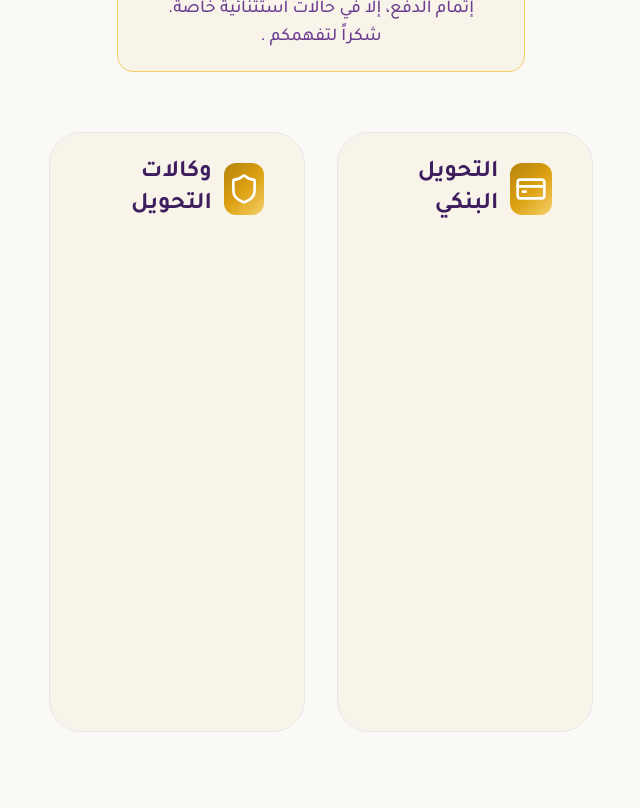
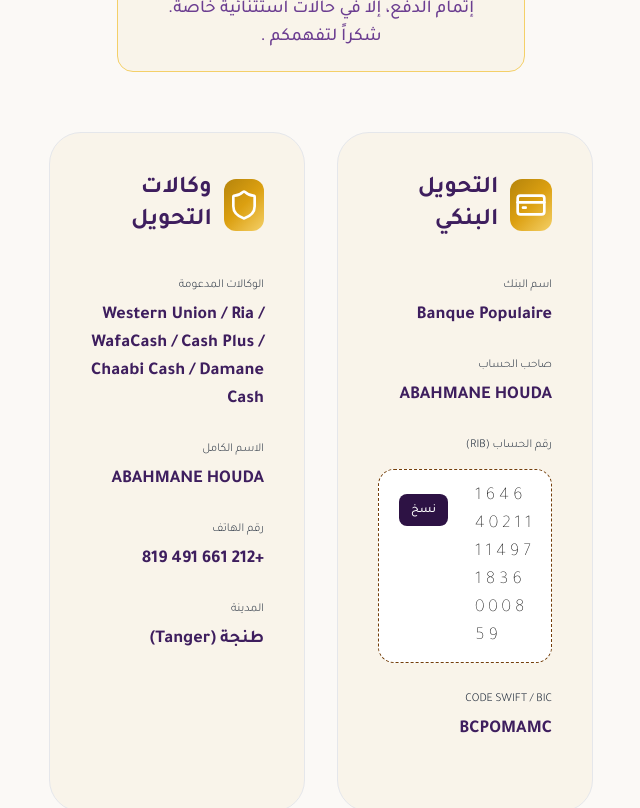
Before and after one commit to Anas-Dn/Houda-Harmouni, a React (Vite) app: page /BoxDetails/1 in a window 1280 px wide. Shown: the part 2700-3508 px from the top of the page, without its empty margins (319-959 px from the left). Built offline with nearby package versions, Linux system fonts and the light colour scheme.

Commit message:
completed the ui for service page

```diff
--- a/src/Components/PaysMethods.jsx
+++ b/src/Components/PaysMethods.jsx
@@ -9,22 +9,70 @@ export default function PaysMethods() {
         <h2 className="text-5xl font-bold text-(--gold) mb-2">الدفع المتاحة</h2>
         <p className="relative text-center bg-[rgba(210,162,12,0.05)] border border-(--gold-light) rounded-2xl py-5 px-10 w-3/4 mt-7 text-lg font-medium text-(--purple-accent)">
             <div className="text-(--gold) absolute right-6">●</div>
-             ملاحظة: لضمان جدية الحجز وجودة الخدمة رسوم التسجيل غير قابلة للاسترجاع بعد إتمام الدفع، إلا في حالات استثنائية خاصة. شكراً لتفهمكم .</p>
+             ملاحظة: لضمان جدية الحجز وجودة الخدمة رسوم التسجيل غير قابلة للاسترجاع بعد إتمام الدفع، إلا في حالات استثنائية خاصة. شكراً لتفهمكم .
+        </p>
+
+
         <div className="flex gap-8 w-full my-15">
-            <div className="flex-1 h-150 bg-[rgba(210,162,12,0.05)] px-10 py-6 border border-gray-200 rounded-4xl hover:border-(--gold) transition-all duration-300 hover:shadow-2xl hover:shadow-[rgba(0,0,0,0.2)] hover:-translate-y-2">
-                <div className="flex items-center gap-3 mb-4">
-                    <div className="w-13 h-13 bg-[image:var(--gold-shimmer)] flex items-center justify-center rounded-xl"><CreditCard className="text-white w-8 h-8 " /></div>
+
+            <div className="flex-1 bg-[rgba(210,162,12,0.05)] px-10 py-10 border border-gray-200 rounded-4xl hover:border-(--gold) transition-all duration-300 hover:shadow-2xl hover:shadow-[rgba(0,0,0,0.2)] hover:-translate-y-2">
+                <div className="flex items-center gap-3 mb-10">
+                    <div className="w-13 h-13 bg-(image:--gold-shimmer) flex items-center justify-center rounded-xl"><CreditCard className="text-white w-8 h-8 " /></div>
                     <h1 className="text-2xl font-bold text-(--purple-royal)">التحويل البنكي</h1>
                 </div>
+                <div>
+                    <h6 className="text-xs text-gray-800 mb-2">اسم البنك</h6>
+                    <h2 className="text-lg font-bold text-(--purple-royal) mb-7">Banque Populaire</h2>
+                </div>
+                <div>
+                    <h6 className="text-xs text-gray-800 mb-2">صاحب الحساب</h6>
+                    <h2 className="text-lg font-bold text-(--purple-royal) mb-7">ABAHMANE HOUDA</h2>
+                </div>
+                <div>
+                    <h6 className="text-xs text-gray-800 mb-4">رقم الحساب (RIB)</h6>
+                    <div className="relative bg-white border border-dashed border-yellow-900 py-3 px-4 rounded-2xl pl-24 mb-7">
+                        <h2 dir="ltr" className="text-lg font-extralight">1 6 4  6 4 0  2 1 1 1 1 4 9 7 1 8 3 6 0 0 0 8 5 9 </h2>
+                        <button className="absolute left-5 top-6 text-xs font-medium cursor-pointer bg-(--purple-deep) text-white py-2 px-3 rounded-lg
+                        hover:bg-(--gold) transition-colors duration-300">نسخ</button>
+                    </div>
+                </div>
+                <div>
+                    <h6 className="text-xs text-gray-800 mb-2">CODE SWIFT / BIC</h6>
+                    <h2 className="text-lg font-bold text-(--purple-royal) mb-7">BCPOMAMC</h2>
+                </div>
             </div>
-            <div className="flex-1 h-150 bg-[rgba(210,162,12,0.05)] px-10 py-6 border border-gray-200 rounded-4xl hover:border-(--gold) transition-all duration-300 hover:shadow-2xl hover:shadow-[rgba(0,0,0,0.2)] hover:-translate-y-2">
-                <div className="flex items-center gap-3 mb-4">
-                    <div className="w-13 h-13 bg-[image:var(--gold-shimmer)] flex items-center justify-center rounded-xl"><Shield className="text-white w-8 h-8" /></div>
+
+            <div className="flex-1 bg-[rgba(210,162,12,0.05)] px-10 py-10 border border-gray-200 rounded-4xl hover:border-(--gold) transition-all duration-300 hover:shadow-2xl hover:shadow-[rgba(0,0,0,0.2)] hover:-translate-y-2">
+                <div className="flex items-center gap-3 mb-10">
+                    <div className="w-13 h-13 bg-(image:--gold-shimmer) flex items-center justify-center rounded-xl"><Shield className="text-white w-8 h-8" /></div>
                     <h1 className="text-2xl font-bold text-(--purple-royal)">وكالات التحويل</h1>
                 </div>
+                <div>
+                    <h6 className="text-xs text-gray-800 mb-2">الوكالات المدعومة</h6>
+                    <h2 className="text-lg font-bold text-(--purple-royal) mb-7">Western Union / Ria / WafaCash / Cash Plus / Chaabi Cash / Damane Cash</h2>
+                </div>
+                <div>
+                    <h6 className="text-xs text-gray-800 mb-2">الاسم الكامل</h6>
+                    <h2 className="text-lg font-bold text-(--purple-royal) mb-7">ABAHMANE HOUDA</h2>
+                </div>
+                <div>
+                    <h6 className="text-xs text-gray-800 mb-2">رقم الهاتف</h6>
+                    <h2 className="text-lg font-bold text-(--purple-royal) mb-7">+212 661 491 819</h2>
+                </div>
+                <div>
+                    <h6 className="text-xs text-gray-800 mb-2">المدينة</h6>
+                    <h2 className="text-lg font-bold text-(--purple-royal) mb-7">طنجة (Tanger)</h2>
+                </div>
             </div>
+
         </div>
-        <div></div>
+
+
+        <div className="bg-[rgba(108,62,145,0.05)] w-full flex flex-col items-center py-9 px-5 border border-purple-200 rounded-2xl">
+            <h2 className="text-lg font-medium mb-3 text-(--purple-deep)">بعد إتمام عملية الدفع، يرجى إرسال صورة وصل التحويل لتأكيد مكانك في البرنامج.</h2>
+            <p className="text-sm font-medium mb-3 text-gray-400">* نود إعلامكم أن رسوم التسجيل غير قابلة للاسترجاع بعد إتمام الدفع، إلا في حالات استثنائية خاصة. شكراً لتفهمكم.</p>
+            <h4 className="text-lg text-green-600 font-medium underline cursor-pointer">إرسال الوصل عبر الواتساب →</h4>
+        </div>
     </div>
   )
 }
```
